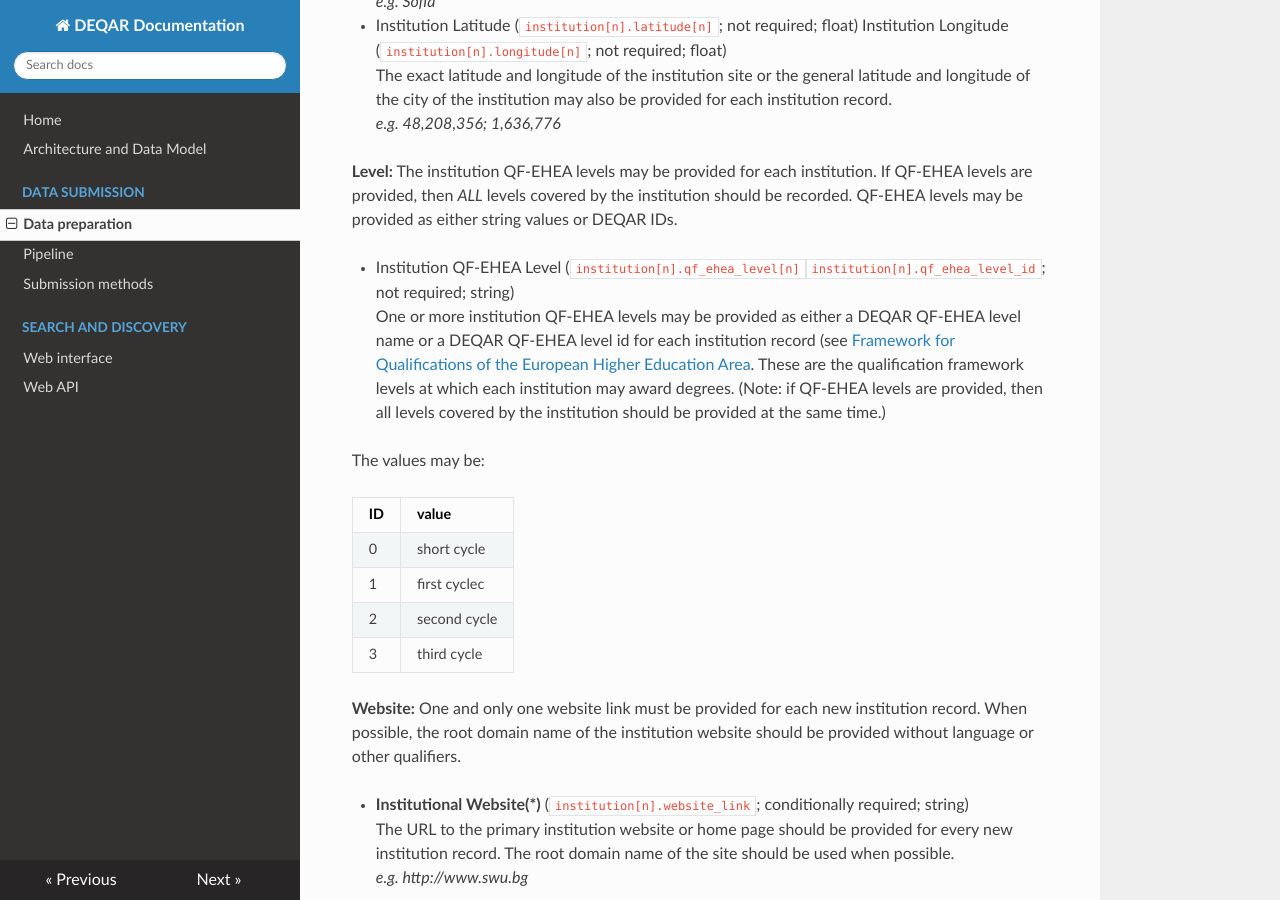
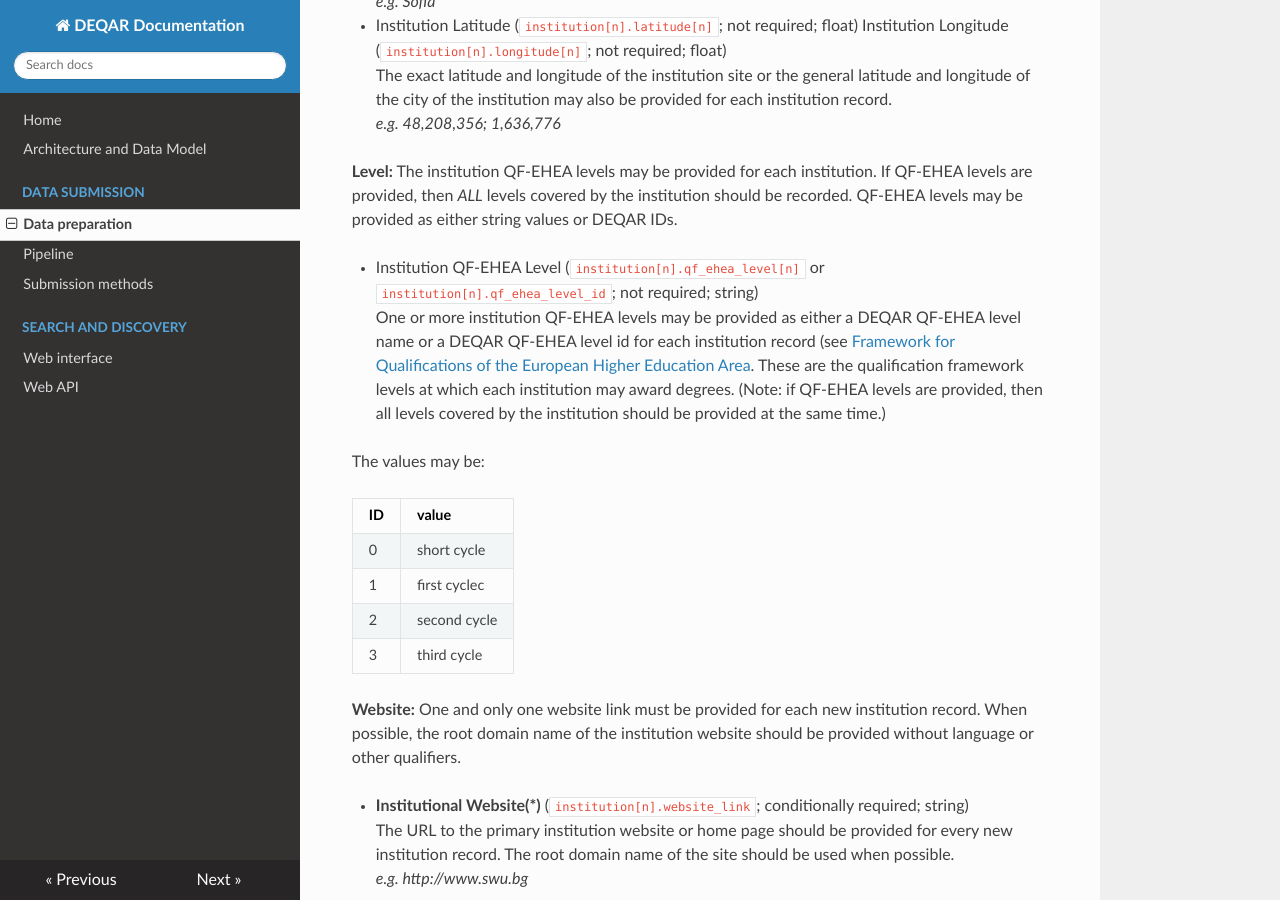
Before and after one commit to EQAR/deqar-docs, an MkDocs documentation site: the page built from docs/submission_object_fields.md, in a window 1280 px wide and 900 px high, scrolled down 5877 px. Built offline with MkDocs 1.6.1, drawn with Linux system fonts in a browser that asks for light colours; nearby versions of some CDN libraries; old or Windows-style settings are respelled for this version of MkDocs.

```diff
--- a/docs/submission_object_fields.md
+++ b/docs/submission_object_fields.md
@@ -158,10 +158,10 @@ The exact latitude and longitude of the institution site or the general latitude
 
 **Level:** The institution QF-EHEA levels may be provided for each institution. If QF-EHEA levels are provided, then *ALL* levels covered by the institution should be recorded. QF-EHEA levels may be provided as either string values or DEQAR IDs.
 
-- Institution QF-EHEA Level (<code>institution[n].qf_ehea_level[n]</code><code>institution[n].qf_ehea_level_id</code>; not required; string)
+- Institution QF-EHEA Level (<code>institution[n].qf_ehea_level[n]</code> or <code>institution[n].qf_ehea_level_id</code>; not required; string)
 One or more institution QF-EHEA levels may be provided as either a DEQAR QF-EHEA level name or a DEQAR QF-EHEA level id for each institution record (see [Framework for Qualifications of the European Higher Education Area](http://ecahe.eu/w/index.php/Framework_for_Qualifications_of_the_European_Higher_Education_Area). These are the qualification framework levels at which each institution may award degrees. (Note: if QF-EHEA levels are provided, then all levels covered by the institution should be provided at the same time.)
 
-The values may be:
+   The values may be:
 
    |ID |value       |
    |:--|:-----------|
```
